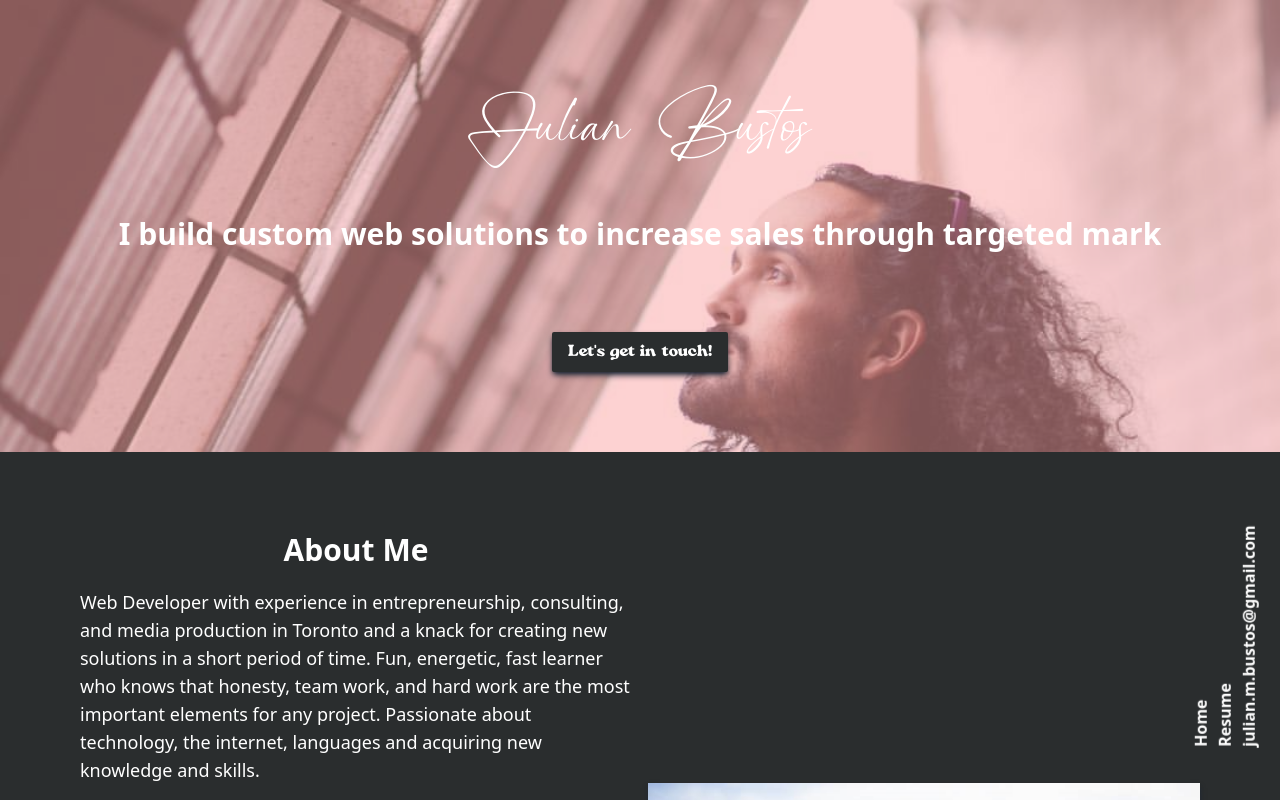
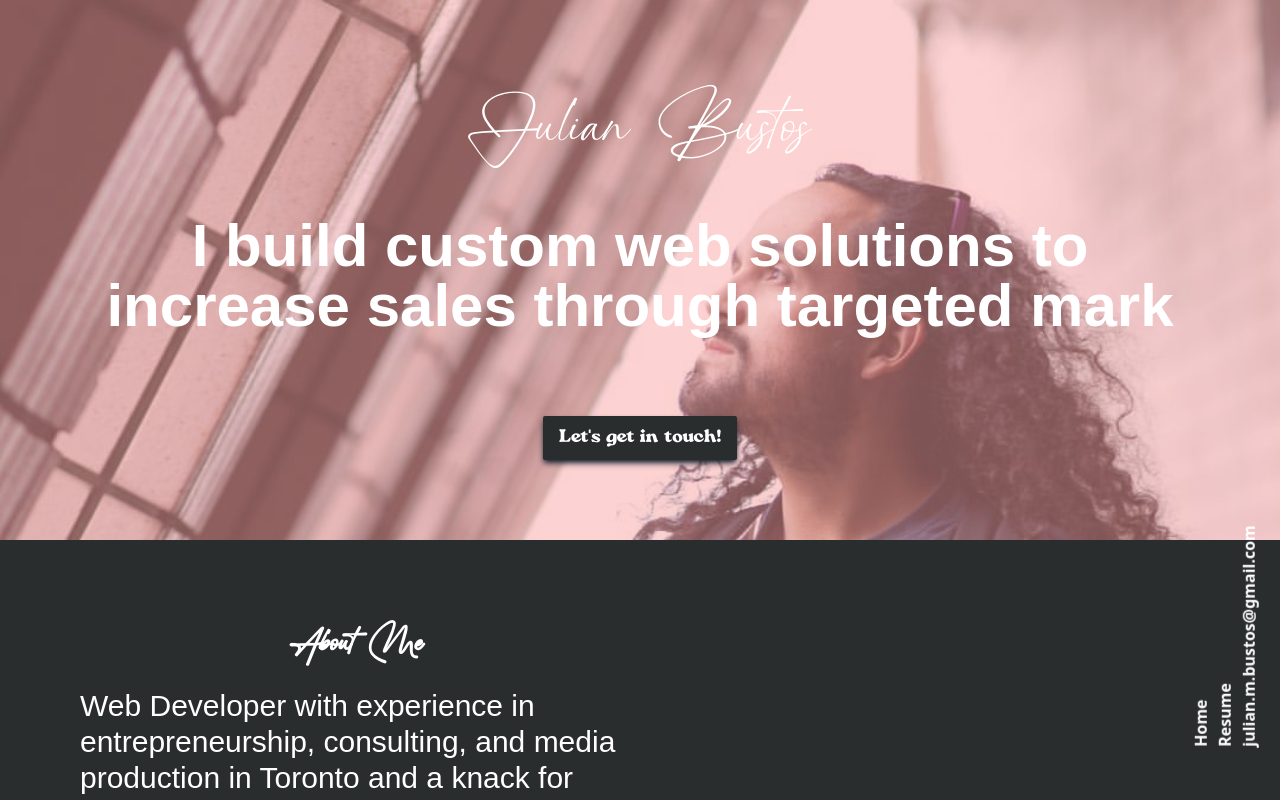
Before and after one commit to julimancan/portfolio-2023, a Next.js app: page / in a window 1280 px wide. Built offline with nearby package versions, Linux system fonts and the light colour scheme.

Commit message:
fixes content and styling

```diff
--- a/app/About.tsx
+++ b/app/About.tsx
@@ -1,26 +1,38 @@
 import Image from "next/image";
 import content from "./content.json";
+import localFont from "@next/font/local";
+
+const marchFont = localFont({
+  src: "./fonts/march.otf",
+  display: "swap",
+});
 
 const About = ({ technologies }: { technologies: string[] }) => {
   return (
     <section className="snap-start grid place-content-center px-5 md:px-20 py-10 md:py-20 bg-primary text-white">
       <article className="grid place-content-center md:grid-cols-2 max-w-[1500px] gap-4">
-        <h2 className="text-center lg:hidden text-3xl font-semibold mx-auto">
+        <h2
+          className={`${marchFont.className} text-center lg:hidden text-5xl font-semibold mx-auto`}
+        >
           {content.about.title}
         </h2>
         <div className="order-last md:order-2">
-          <h2 className="hidden lg:block text-center text-3xl font-semibold mx-auto">
+          <h2
+            className={`${marchFont.className} text-center hidden lg:block text-5xl font-semibold mx-auto`}
+          >
             {content.about.title}
           </h2>
           {content.about.description.map((paragraph, index) => (
-            <p key={index} className="mt-5 text-lg">
+            <p key={index} className="mt-5">
               {paragraph}
             </p>
           ))}
-          <h3 className="text-xl font-semibold mx-auto mt-10">These are some of the technologies I've used:</h3>
-          <ul className="grid grid-cols-2">
+          <h3 className={`text-4xl font-semibold mx-auto mt-10`}>
+            These are some of the technologies I use to build:
+          </h3>
+          <ul className="md:col-span-2 grid grid-cols-2  xl:grid-cols-4">
             {technologies.map((technology, index) => (
-              <li key={index} className="mt-5 text-lg">
+              <li key={index} className="mt-5">
                 {technology}
               </li>
             ))}
--- a/app/DescriptionWriter.tsx
+++ b/app/DescriptionWriter.tsx
@@ -5,7 +5,7 @@ import content from "./content.json";
 
 const DescriptionWriter = () => {
   return (
-    <div className="text-3xl font-bold min-w-full text-center relative z-40">
+    <div className="text-3xl lg:text-6xl font-bold min-w-full text-center relative z-40">
       <Typewriter words={[content.hero.description]} />
     </div>
   );
--- a/app/MacIpadIphone.tsx
+++ b/app/MacIpadIphone.tsx
@@ -24,7 +24,7 @@ const MacIpadIphone = ({ iPhone, iPad, mac }: MacIpadIphoneProps) => {
           />
           {/* aspect ratio 1.75 */}
           <img
-            src="projects/MacBook.png"
+            src="/projects/MacBook.png"
             alt=""
             className="absolute h-full w-full z-[15] object-cover"
           />
@@ -45,7 +45,7 @@ const MacIpadIphone = ({ iPhone, iPad, mac }: MacIpadIphoneProps) => {
           />
           {/* aspect ratio 0.72 */}
           <img
-            src="projects/iPad.png"
+            src="/projects/iPad.png"
             alt=""
             className="absolute h-full w-full z-[25] object-cover"
           />
@@ -66,7 +66,7 @@ const MacIpadIphone = ({ iPhone, iPad, mac }: MacIpadIphoneProps) => {
           />
 
           <img
-            src="projects/iPhone.png"
+            src="/projects/iPhone.png"
             alt=""
             className="absolute h-full w-full z-[35] object-cover"
           />
--- a/app/content.json
+++ b/app/content.json
@@ -124,8 +124,8 @@
           "Design of the gamified version of the app to engage and provide a space to compare progress with friends"
         ],
         "githubLinks": [
-          "https://github.com/maple-tree-js/winery-fe",
-          "https://github.com/maple-tree-js/winery-be"
+          "https://github.com/lib3rate/which-bin-app",
+          "https://github.com/lib3rate/which-bin-api"
         ],
         "screenshots": [
           "https://github.com/lib3rate/which-bin-app/raw/master/public/images/ReadME/Euni.gif"
@@ -328,7 +328,6 @@
           "Implementing a headless Content Management System (CMS) using Sanity."
         ],
         "liveLink": "https://rasavineyards.vercel.app/",
-        "githubLinks": ["https://github.com/julimancan/rasa-next"],
         "screenshots": ["/projects/rasa/homepage-desktop.png"],
         "images": {
           "desktop": "/projects/rasa/RasaBig.jpg",
--- a/app/layout.tsx
+++ b/app/layout.tsx
@@ -21,7 +21,7 @@ export default function RootLayout({
         head.tsx. Find out more at https://beta.nextjs.org/docs/api-reference/file-conventions/head
       */}
       <head />
-      <body className={""}>
+      <body className={"bg-black"}>
         <nav className="fixed bottom-32 -right-14 text-white -rotate-90 z-[90]">
           <ul className="gap-4 text-left font-bold">
             {content.navItems.map((item) => (
--- a/app/page.tsx
+++ b/app/page.tsx
@@ -2,12 +2,12 @@
 import Image from "next/image";
 import content from "./content.json";
 import DescriptionWriter from "./DescriptionWriter";
-import Projects from "./Projects";
+import Projects, { Project } from "./Projects";
 // import Writer from "./Writer";
 import localFont from "@next/font/local";
 import About from "./About";
 
-const reversedProjects = [...content.projects.list.reverse()];
+const reversedProjects: Project[] = [...content.projects.list.reverse()];
 const techs: string[] = [];
 content.projects.list.map((project) =>
   project.technologies.map((tech) => {
@@ -25,10 +25,15 @@ const marchFont = localFont({
   display: "swap",
 });
 
+const jollityFont = localFont({
+  src: "./fonts/jollity.ttf",
+  display: "swap",
+});
+
 export default function Home() {
   return (
-    <main className="bg-black text-white h-screen w-screen snap-y overflow-y-scroll overflow-x-hidden">
-      <section className="relative snap-start min-h-[50vh] max-h-[1000px] overflow-hidden w-full py-20  grid place-content-center px-5 md:px-20 z-50 gap-10">
+    <main className={`${jollityFont.className} text-3xl bg-black text-white h-screen w-screen overflow-y-scroll overflow-x-hidden`}>
+      <section className="relative min-h-[50vh] max-h-[1000px] overflow-hidden w-full py-20  grid place-content-center px-5 md:px-20 z-50 gap-10">
         <div className="h-fit w-fit min-h-full   absolute top-0 left-0">
           <div className="w-full h-full z-30 bg-red-300 absolute opacity-50 left-0 top-0"></div>
           <Image
@@ -46,7 +51,7 @@ export default function Home() {
         </h1>
         <DescriptionWriter />
         <a
-          className={`${astroFont.className} relative z-40 text-center bg-primary px-4 py-2 w-fit mx-auto mt-10 rounded-sm shadow-md shadow-gray-800`}
+          className={`${astroFont.className} text-lg relative z-40 text-center bg-primary px-4 py-2 w-fit mx-auto mt-10 rounded-sm shadow-md shadow-gray-800`}
           target={"_blank"}
           href={`mailto:${content.email}`}
         >
```
Also changed, not shown: app/Projects.tsx (+2 -5 lines).
